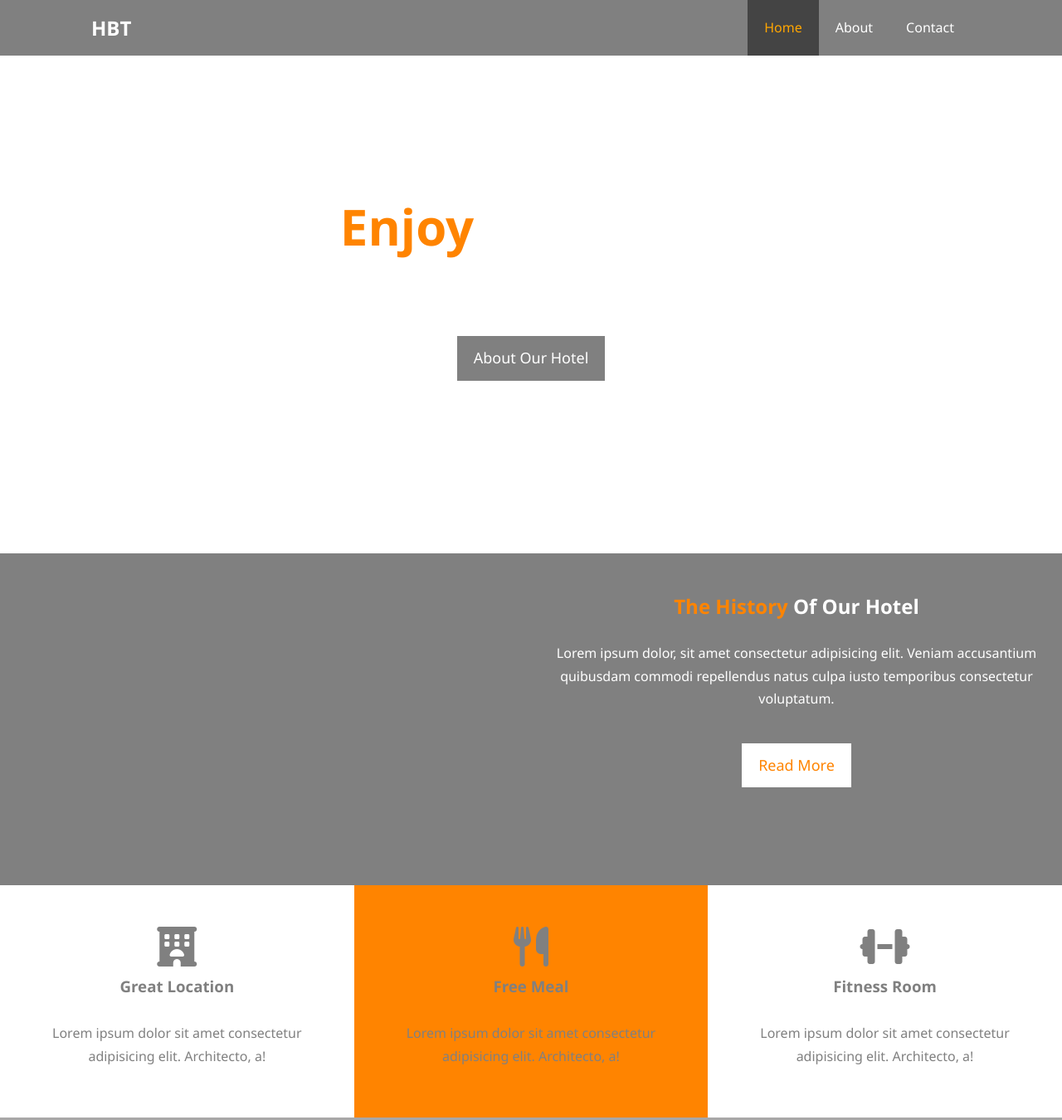
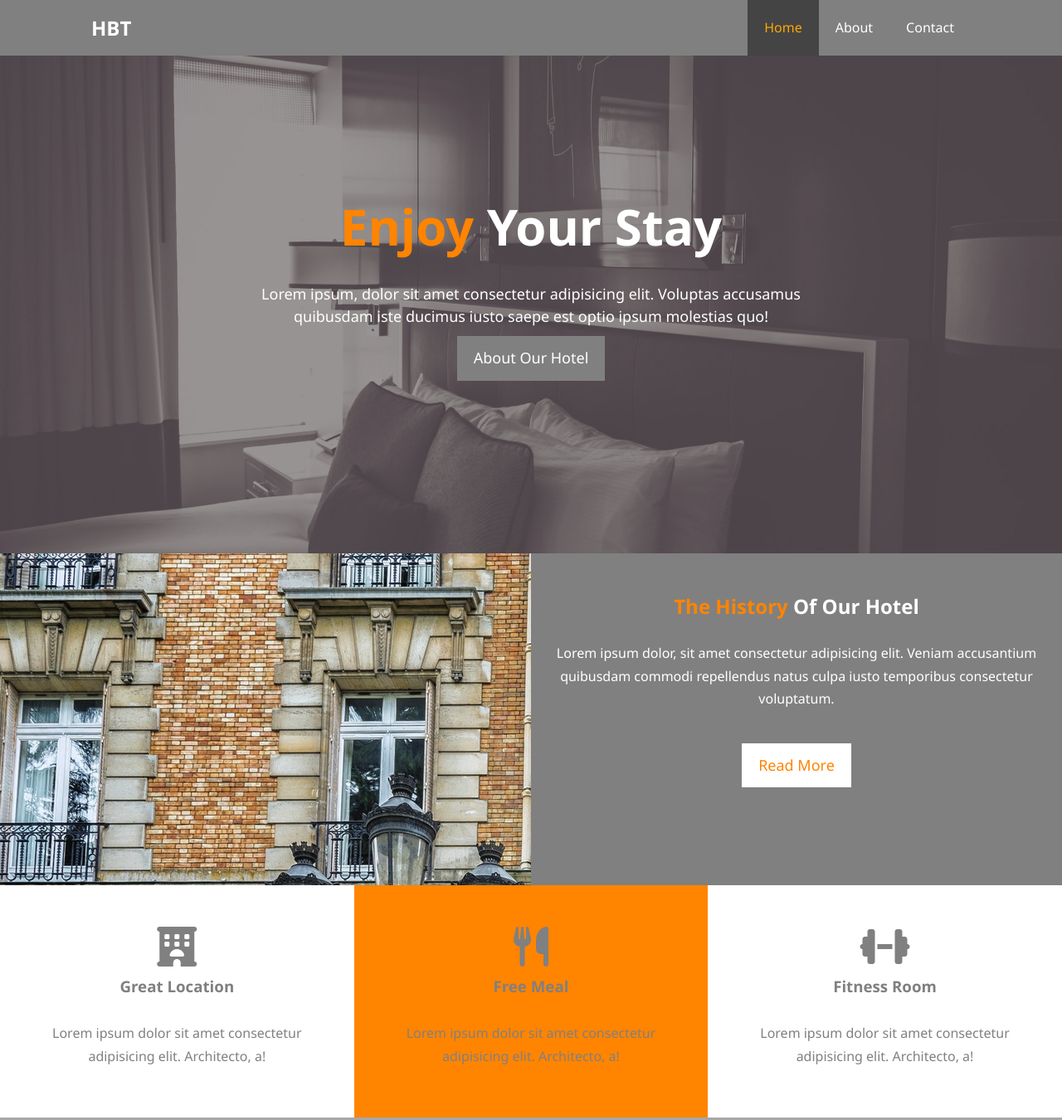
Before and after one commit to Ujjwal-rdj/hotel-website, a plain HTML site: page index.html in a window 1280 px wide. Shown: the top 1350 px of the page at 83% size. Drawn offline with Linux system fonts and the light colour scheme.

Commit message:
Update style.css

```diff
--- a/css/style.css
+++ b/css/style.css
@@ -144,7 +144,7 @@ p{
 /* Showcase */
 
 #showcase {
-    background: url("../images/showcase.jpg") no-repeat center center/cover;
+    background: url("https://github.com/Ujjwal-rdj/hotel-website/blob/dcfac144804e081164d8b81b924641f0975873d7/css/showcase.jpg") no-repeat center center/cover;
     height: 600px;
 }
 
@@ -175,7 +175,7 @@ p{
 #home-info .info-img {
     float:left;
     width: 50%;
-    background: url("images/photo-1.jpg") no-repeat;
+    background: url("photo-1.jpg") no-repeat;
     min-height: 100%;
 }
 
@@ -288,7 +288,7 @@ p{
 
 #testimonials {
     height: 600px;
-    background: url("images/test-bg.jpg") no-repeat center center/cover ;
+    background: url("css/test-bg.jpg") no-repeat center center/cover ;
     padding-top: 100px;
 }
 
```
